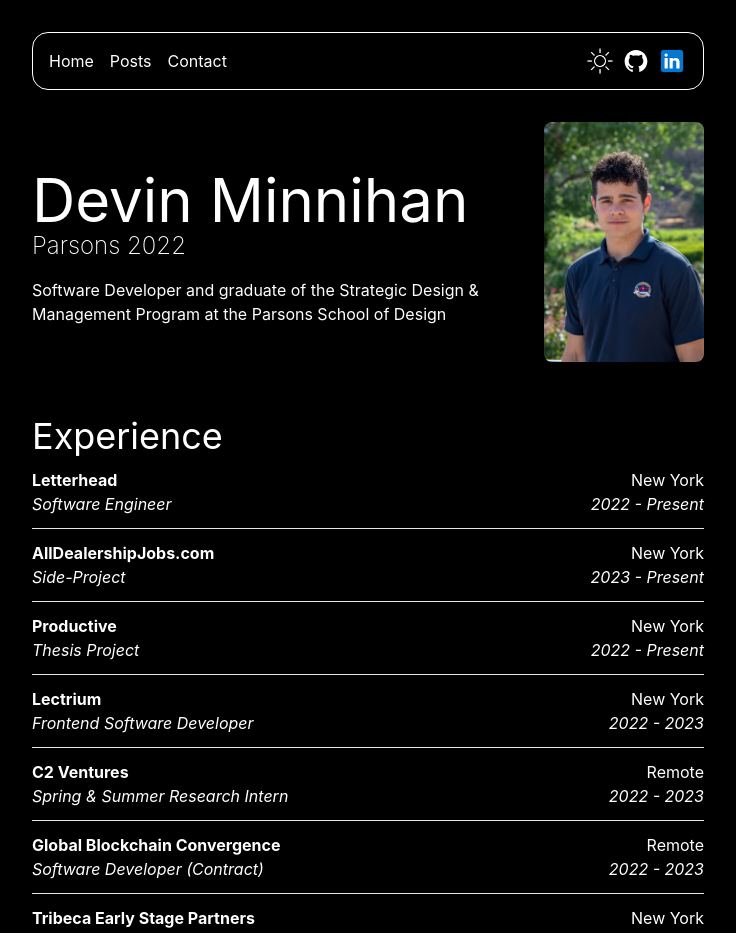
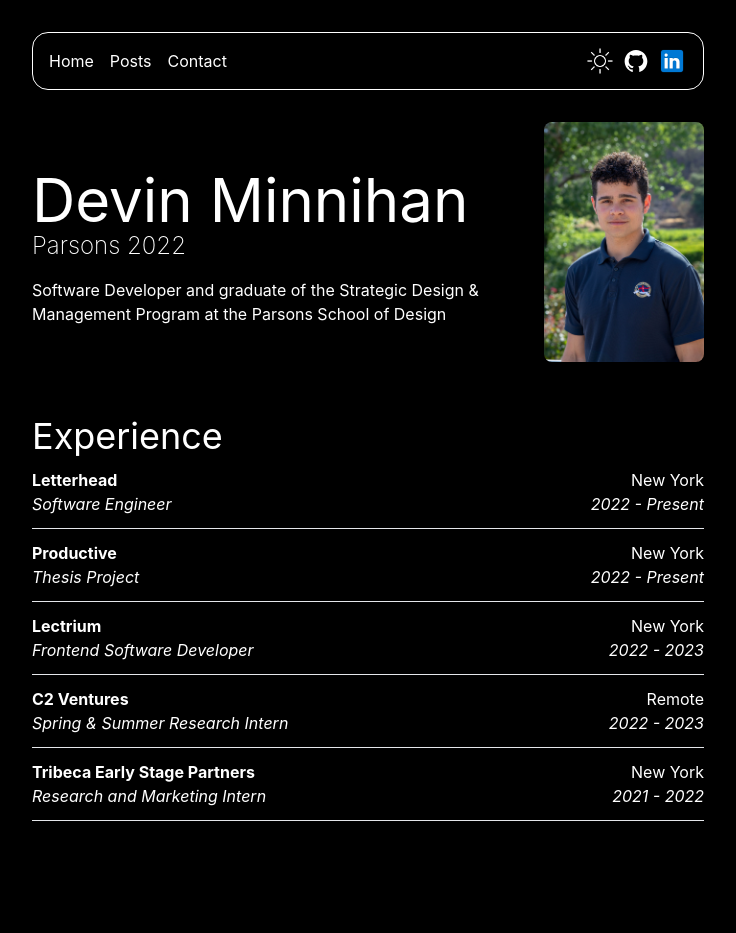
Before and after one commit to d2vin/mywebsite, a Next.js app: page / in a window 1280 px wide. Shown: the top 933 px of the page, without its empty margins (272-1008 px from the left). Built offline with nearby package versions, Linux system fonts and the light colour scheme.

Commit message:
update profile

```diff
--- a/components/experience.tsx
+++ b/components/experience.tsx
@@ -13,21 +13,21 @@
         yearTo={'Present'}
         link={'https://www.tryletterhead.com/'}
       />
-      <ExperienceLink
+      {/* <ExperienceLink
         company={'AllDealershipJobs.com'}
         position={'Side-Project'}
         location={'New York'}
         yearFrom={'2023'}
         yearTo={'Present'}
         link={'https://www.alldealershipjobs.com/'}
-      />
+      /> */}
       <ExperienceLink
         company={'Productive'}
         position={'Thesis Project'}
         location={'New York'}
         yearFrom={'2022'}
         yearTo={'Present'}
-        link={'https://www.productive.vote/home'}
+        link={'https://productive-d2vin.vercel.app/'}
       />
       <ExperienceLink
         company={'Lectrium'}
@@ -45,14 +45,14 @@
         yearTo={'2023'}
         link={'https://www.c2ventures.co/'}
       />
-      <ExperienceLink
+      {/* <ExperienceLink
         company={'Global Blockchain Convergence'}
         position={'Software Developer (Contract)'}
         location={'Remote'}
         yearFrom={'2022'}
         yearTo={'2023'}
         link={'https://gbcio.vercel.app'}
-      />
+      /> */}
       <ExperienceLink
         company={'Tribeca Early Stage Partners'}
         position={'Research and Marketing Intern'}
--- a/components/navbar.tsx
+++ b/components/navbar.tsx
@@ -37,7 +37,7 @@
           />
         </a>
         <a
-          href="https://www.linkedin.com/in/devin-minnihan-6225a6176/"
+          href="https://www.linkedin.com/in/devin-m-6225a6176/"
           target="_blank"
           rel="noreferrer"
           className="flex justify-center items-center pr-4"
```
